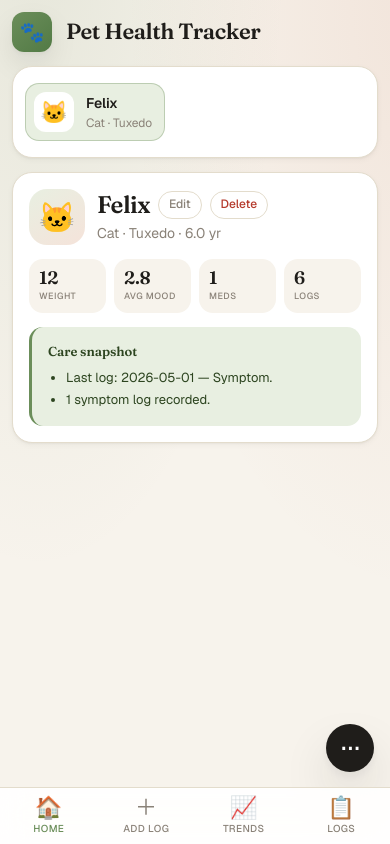
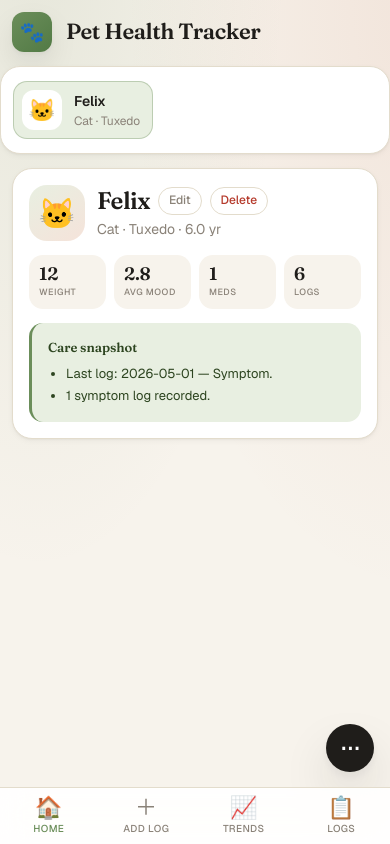
Before and after one commit to spaceartisan/pet-health-tracker, a plain HTML site: page index.html in a window 390 px wide. Drawn offline with nearby package versions, Linux system fonts and the light colour scheme.

Commit message:
Overflow is almost fixed
Co-authored-by: Copilot <copilot@github.com>

```diff
--- a/index.html
+++ b/index.html
@@ -669,7 +669,21 @@ h1 {
 
   /* Mobile uses tabs; show only the active panel */
   .shell { display: block; }
-  .sidebar { padding: 12px; margin-bottom: 14px; border-radius: var(--radius-lg); overflow-x: hidden; width: 100%; }
+  .sidebar {
+    padding: 10px 0;
+    margin-bottom: 14px;
+    border-radius: var(--radius-lg);
+    /* stretch edge-to-edge, escaping the app padding */
+    width: 100vw;
+    max-width: 100vw;
+    margin-left: calc(-12px - var(--safe-left));
+    margin-right: calc(-12px - var(--safe-right));
+    overflow: hidden;
+  }
+  .sidebar .side-title { padding-left: 12px; }
+  .pet-list {
+    padding: 4px 12px !important;
+  }
   .pet-row { flex: 0 0 140px; width: 140px; min-width: 0; min-height: 52px; }
 
   /* Tab panel system */
```
